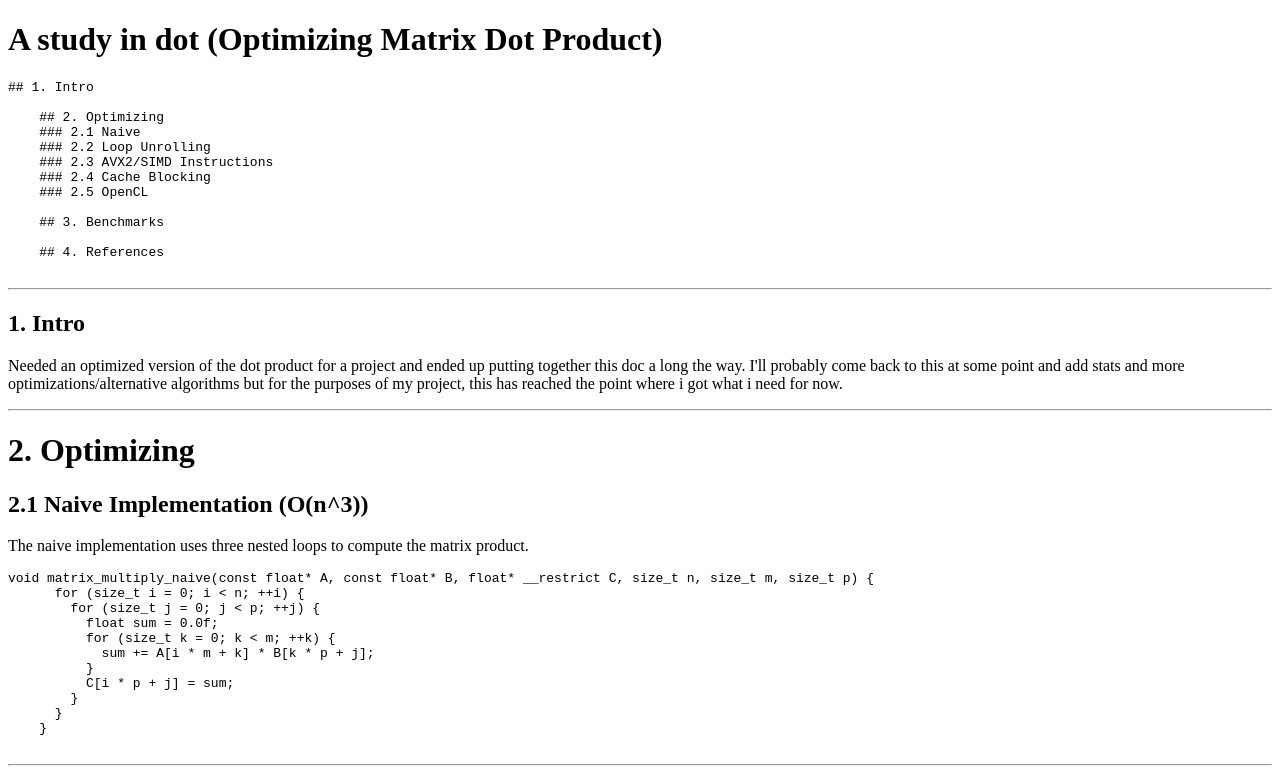
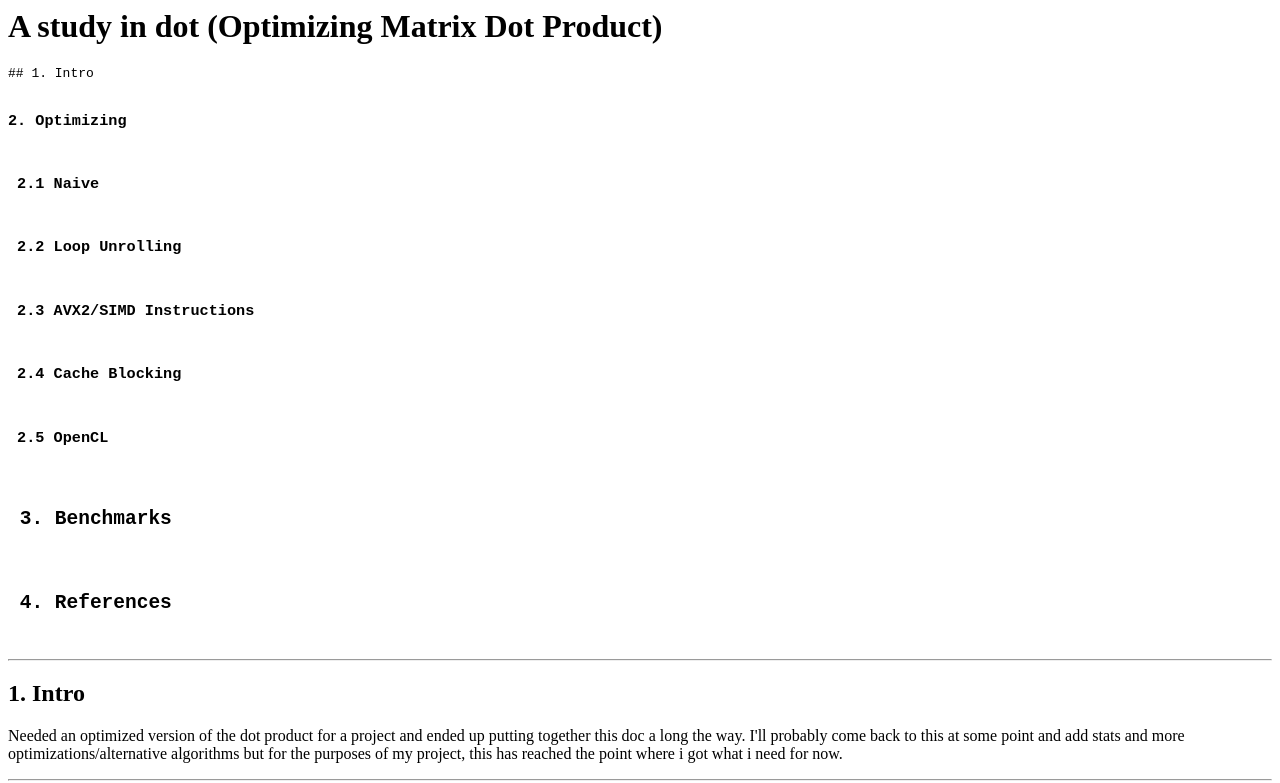
Before and after one commit to blippyblips/blippyblips.github.io, a plain HTML site: page index.html in a window 1280 px wide. Shown: the top 783 px of the page. Drawn offline with Linux system fonts and the light colour scheme.

Commit message:
Fixed TOC

```diff
--- a/index.html
+++ b/index.html
@@ -1,19 +1,16 @@
-<!DOCTYPE html>
-<html>
-<body>
 <h1 id="a-study-in-dot-optimizing-matrix-dot-product">A study in dot (Optimizing Matrix Dot Product)</h1>
 <pre><code>## 1. Intro
 
-    ## 2. Optimizing
-    ### 2.1 Naive
-    ### 2.2 Loop Unrolling
-    ### 2.3 AVX2/SIMD Instructions
-    ### 2.4 Cache Blocking
-    ### 2.5 OpenCL
+<h3>2. Optimizing</h2>
+<h3> 2.1 Naive</h3>
+<h3> 2.2 Loop Unrolling</h3>
+<h3> 2.3 AVX2/SIMD Instructions</h3>
+<h3> 2.4 Cache Blocking</h3>
+<h3> 2.5 OpenCL</h3>
 
-    ## 3. Benchmarks
+<h2> 3. Benchmarks</h2>
 
-    ## 4. References
+<h2> 4. References</h2>
 </code></pre>
 <hr>
 <h2 id="1-intro">1. Intro</h2>
@@ -235,5 +232,3 @@
 <p><a href="https://en.algorithmica.org/hpc/algorithms/matmul/">https://en.algorithmica.org/hpc/algorithms/matmul/</a> (Huge thanks to algorithmica, inspired me to produce something similar for dot product)
 <a href="https://www.intel.com/content/www/us/en/docs/intrinsics-guide/index.html">https://www.intel.com/content/www/us/en/docs/intrinsics-guide/index.html</a>
 <a href="https://www.cs.utexas.edu/users/pingali/CS378/2008sp/papers/gotoPaper.pdf">https://www.cs.utexas.edu/users/pingali/CS378/2008sp/papers/gotoPaper.pdf</a></p>
-</body>
-</html>
```
Lines whose indentation alone changed are shown as unchanged.
